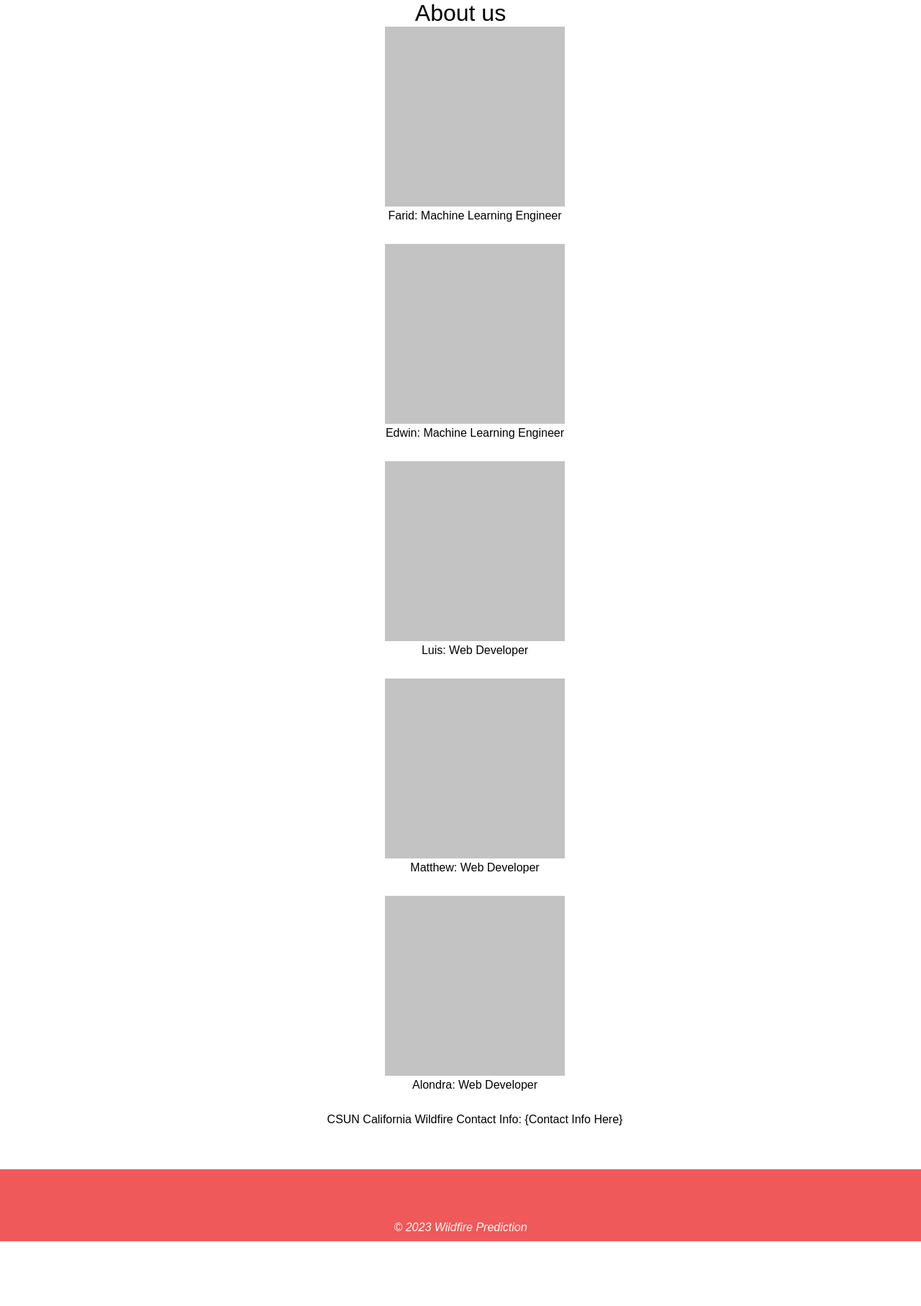
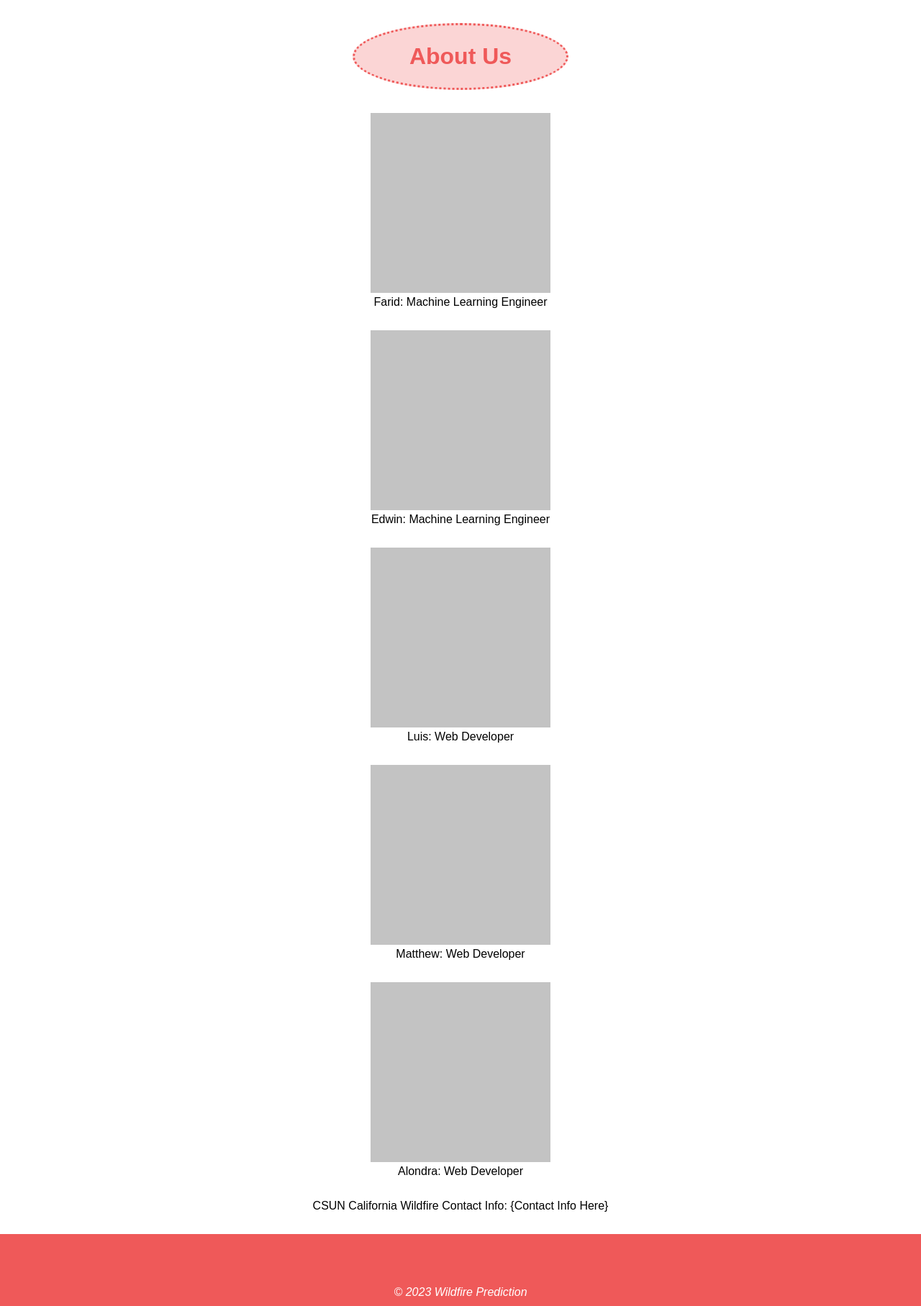
Before and after one commit to CSUN-ARCS-GeoInfoVisualization/California-Wildfire-Prediction, a Flask app: page /about in a window 1280 px wide. Shown: the part 100-1915 px from the top of the page at 72% size. Before the commit the page ends 1825 px from the top, so only its background shows below. Run offline with Flask 3, Linux system fonts and the light colour scheme.

Commit message:
Moved styles into style.css and changed "About Us" to use h1 style.

```diff
--- a/templates/about.html
+++ b/templates/about.html
@@ -30,31 +30,29 @@
     </nav>
 
     <main>
-      <div style="color: black; font-size: 32px; font-family: sans-serif; word-wrap: break-word; text-align: center">
-        About us
-      </div>
-      <div style="margin-left:40px">
+      <h1>About Us</h1>
+      <div>
         <img src="{{url_for('static', filename='Profile Picture 1.png')}}" alt="Picture of Fraid" width="250" height="250"/>
-        <div style="font-size: 16px; font-family: sans-serif; color: black; word-wrap: break-word; padding-bottom: 30px">
+        <div id="aboutinfo">
           Farid: Machine Learning Engineer
         </div>
         <img src="{{url_for('static', filename='Profile Picture 2.png')}}" alt="Picture of Edwin" width="250" height="250"/>
-        <div style="font-size: 16px; font-family: sans-serif; color: black; word-wrap: break-word; padding-bottom: 30px">
+        <div id="aboutinfo">
           Edwin: Machine Learning Engineer
         </div>
         <img src="{{url_for('static', filename='Profile Picture 3.png')}}" alt="Picture of Luis" width="250" height="250"/>
-        <div style="font-size: 16px; font-family: sans-serif; color: black; word-wrap: break-word; padding-bottom: 30px">
+        <div id="aboutinfo">
           Luis: Web Developer
         </div>
         <img src="{{url_for('static', filename='Profile Picture 4.png')}}" alt="Picture of Matthew" width="250" height="250"/>
-        <div style="font-size: 16px; font-family: sans-serif; color: black; word-wrap: break-word; padding-bottom: 30px">
+        <div id="aboutinfo">
           Matthew: Web Developer
         </div>
         <img src="{{url_for('static', filename='Profile Picture 5.png')}}" alt="Picture of Alondra" width="250" height="250"/>
-        <div style="font-size: 16px; font-family: sans-serif; color: black; word-wrap: break-word; padding-bottom: 30px">
+        <div id="aboutinfo">
           Alondra: Web Developer
         </div>
-        <div style="font-size: 16px; font-family: sans-serif; color: black; word-wrap: break-word; padding-bottom: 60px">
+        <div id="aboutinfo"; padding-bottom: 60px>
           CSUN California Wildfire Contact Info: {Contact Info Here}
         </div>
       </div>
```
